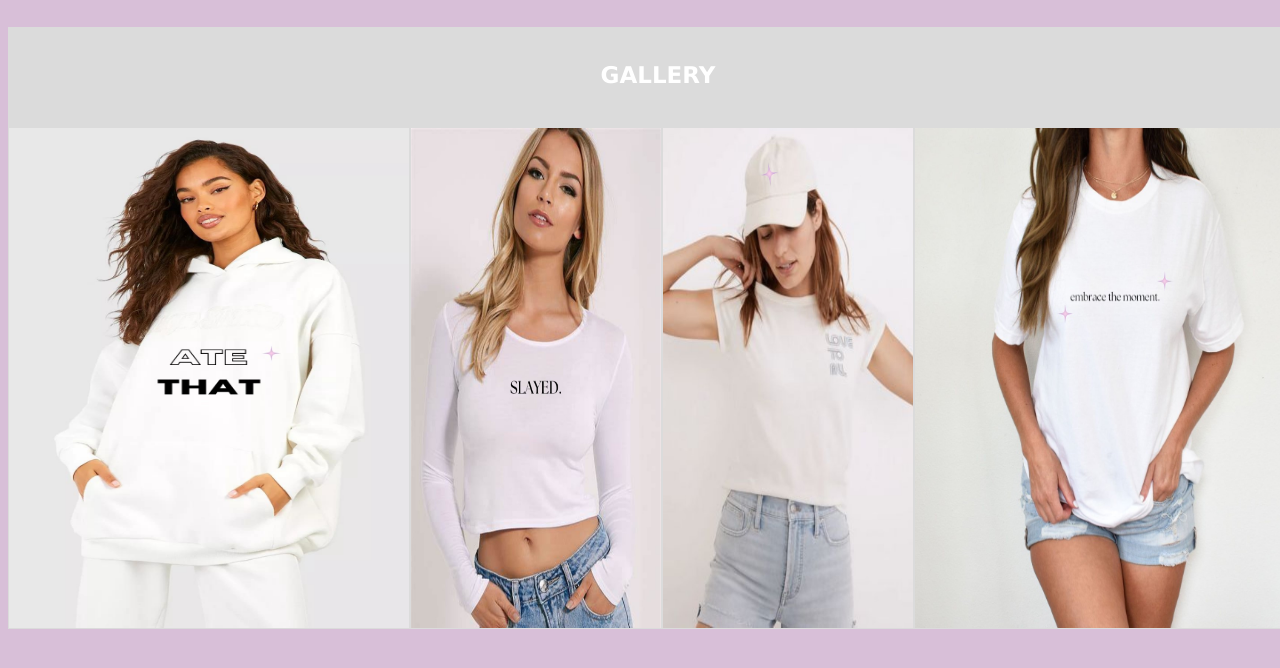
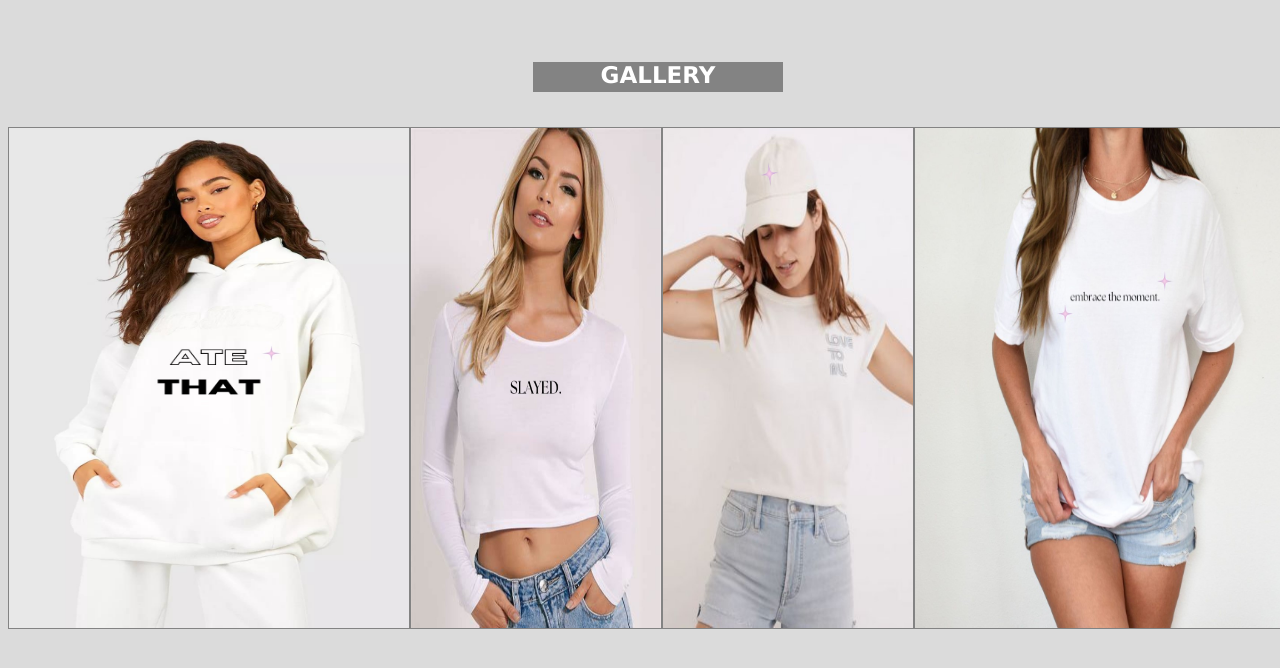
Before and after one commit to annicakes/lumiee, a plain HTML site: page gallery.html in a window 1280 px wide. Shown: the top 668 px of the page. Drawn offline with Linux system fonts and the light colour scheme.

Commit message:
Update gallery.html

```diff
--- a/gallery.html
+++ b/gallery.html
@@ -4,7 +4,7 @@
         <link rel="icon" href="okok..png">
     </head>
 
-    <body bgcolor="#D8BFD8" style="color:aliceblue;font-family:verdana"></body>
+    <body bgcolor="#dbdbdb" style="color:aliceblue;font-family:verdana"></body>
 
     <table  border="0" width="1300" height ="100" align ="center" bgcolor="#dbdbdb">
         &nbsp;    &nbsp;  &nbsp;  &nbsp;  &nbsp;  &nbsp;&nbsp;  &nbsp;  &nbsp;  &nbsp;  &nbsp;  &nbsp;  &nbsp;
@@ -12,13 +12,13 @@
         <tr>
         <td>
         <center>
-        <p style="width:250;height:30;background-color:#dbdbdb;border:0;color:white;font-family:verdana" ><big><big><b>GALLERY</b</big></big></p>
+        <p style="width:250;height:30;background-color:#838383;border:0;color:white;font-family:verdana" ><big><big><b>GALLERY</b</big></big></p>
         </center>
         </td>
         </tr>
         </table>
 
-        <table  style="border:1;border-collapse: collapse"  width="1300" height ="300" align ="center"  bgcolor="#dbdbdb"  align="center" border-collapdse="collapse">
+        <table  style="border:1;border-collapse: collapse"  width="1300" height ="300" align ="center"  bgcolor="#838383"  align="center" border-collapdse="collapse">
 
         <tr>
         <td align="center" width="400" height="500" ><img src="ate.jpg" width="400" height="500" title="ALI" ></td>
```
